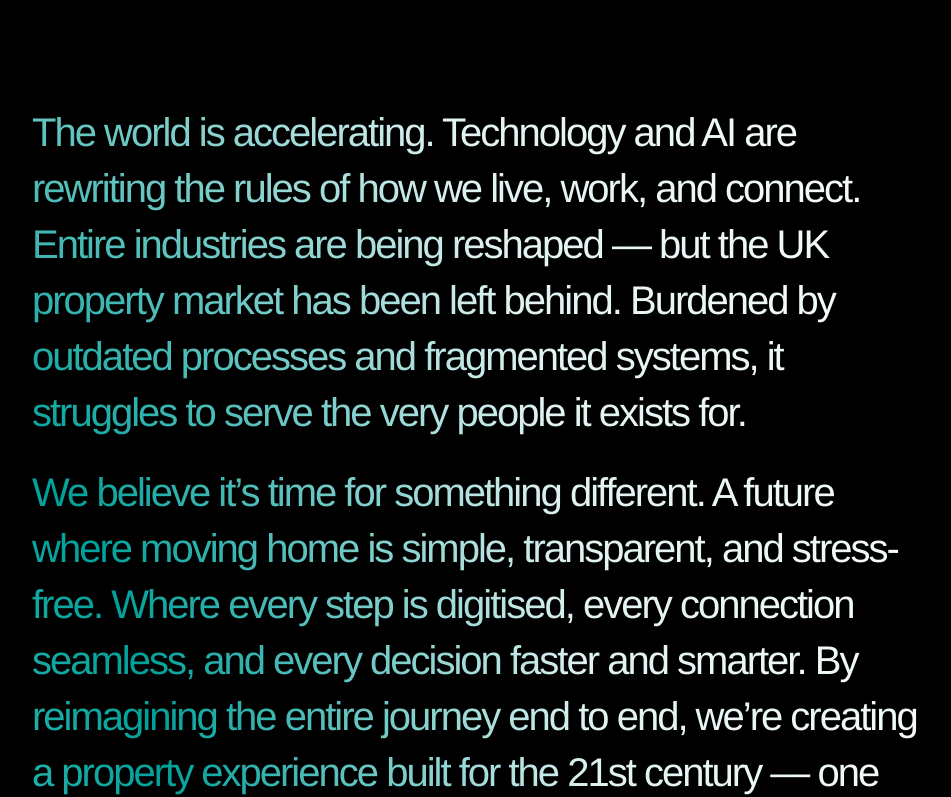
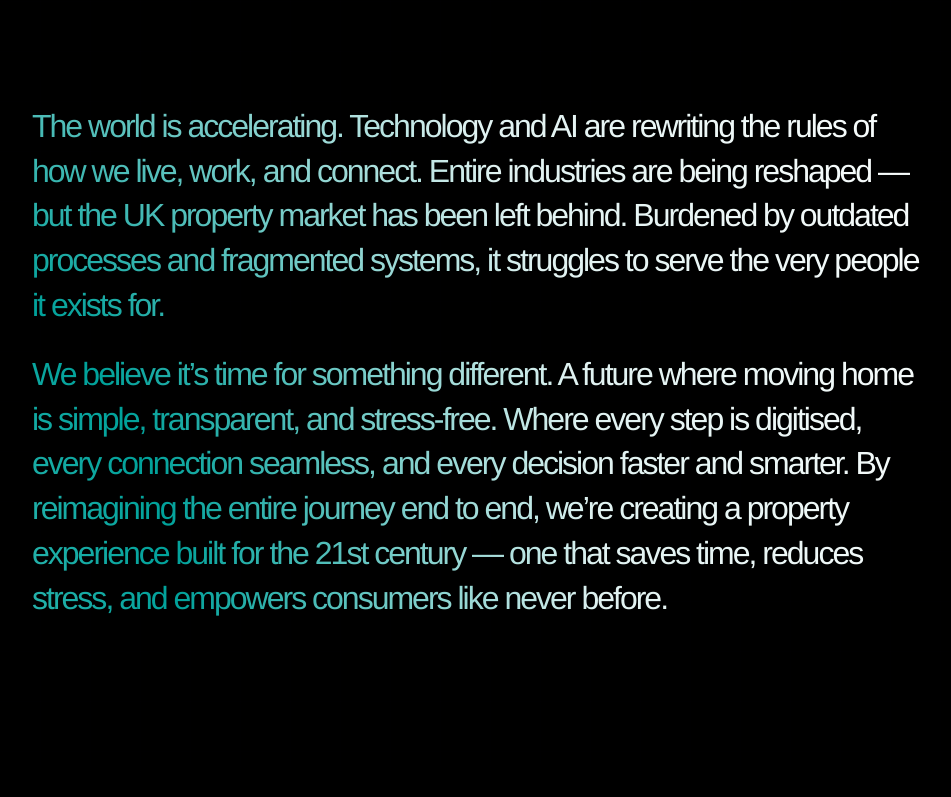
Before and after one commit to DevMysticCode/openproperty_new_website, a React (Vite) app: page / in a window 1280 px wide. Shown: the part 999-1796 px from the top of the page, without its empty margins (160-1111 px from the left). Built offline with nearby package versions, Linux system fonts and the light colour scheme.

Commit message:
our mission font change

```diff
--- a/src/index.css
+++ b/src/index.css
@@ -535,7 +535,7 @@ html {
 }
 
 .text-fluid-lg-24-40 {
-  font-size: clamp(1.5rem, 3vw + 0.3rem, 2.5rem);
+  font-size: clamp(1.5rem, 2.5vw + 0.3rem, 2rem);
   line-height: 1.4;
 }
 
```
